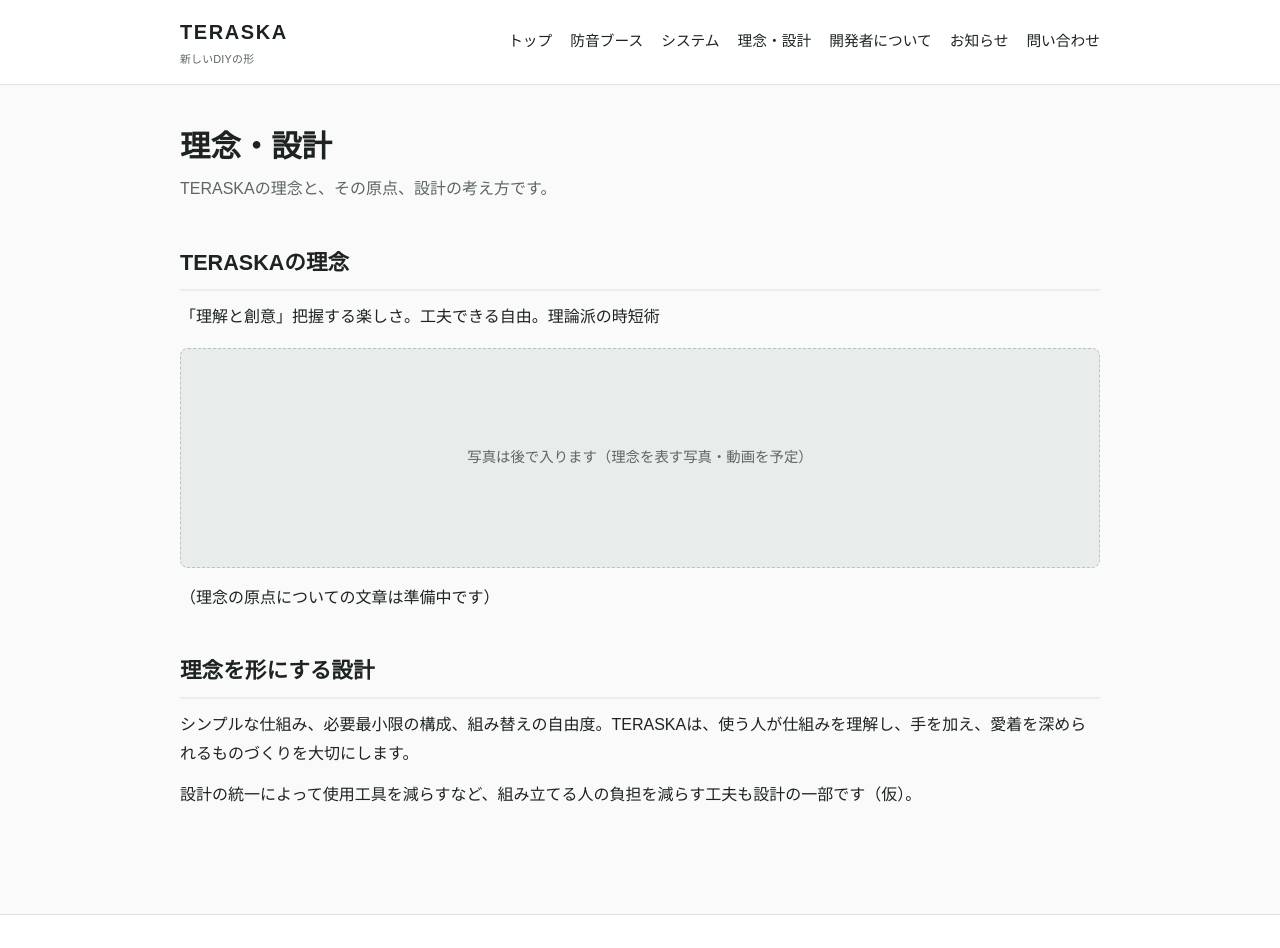
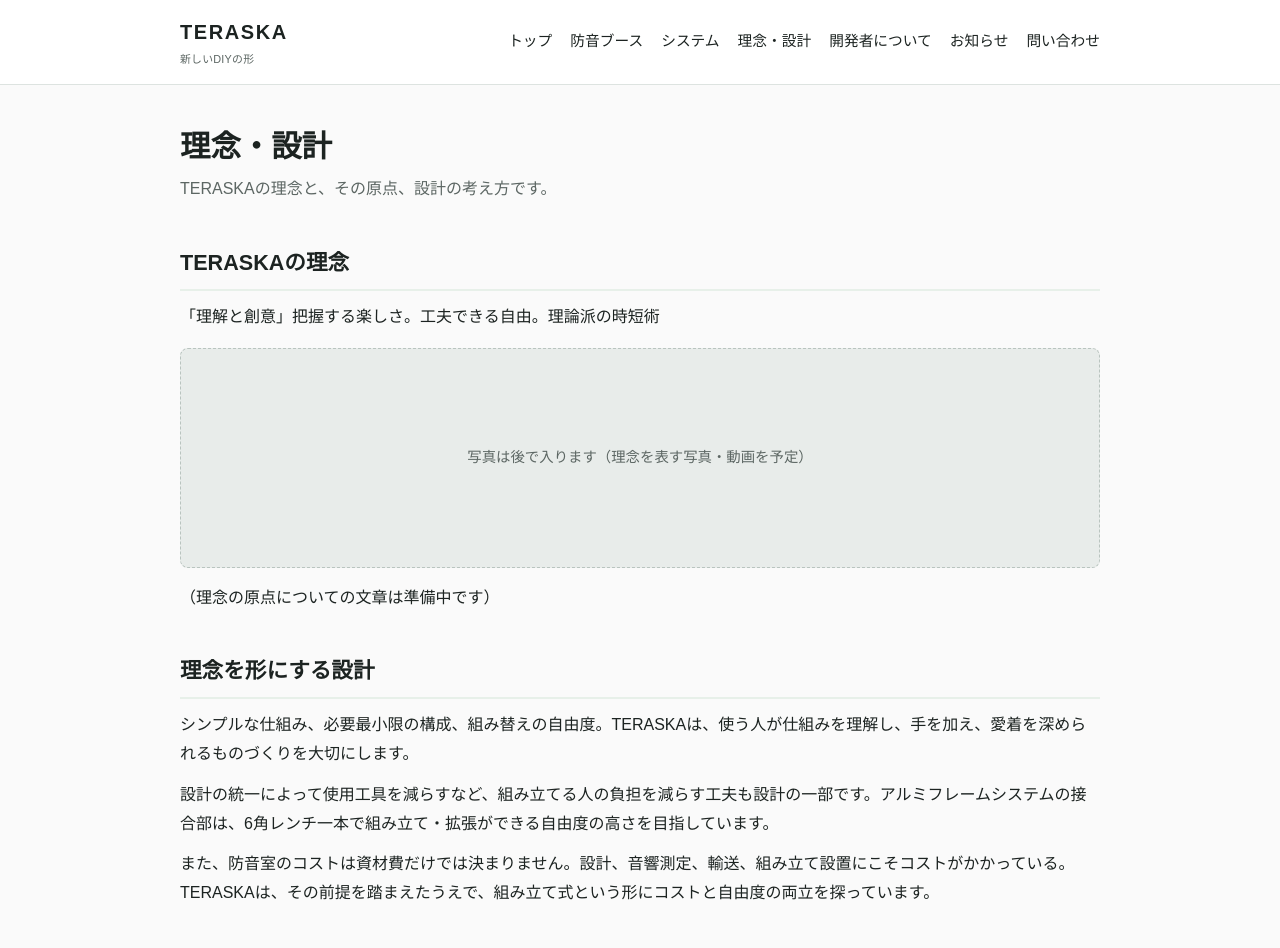
Before and after one commit to komei13/teraska, a Next.js app: page /philosophy in a window 1280 px wide. Shown: the top 948 px of the page. Built offline with nearby package versions, Linux system fonts and the light colour scheme.

Commit message:
Update page.tsx

```diff
--- a/app/philosophy/page.tsx
+++ b/app/philosophy/page.tsx
@@ -29,7 +29,10 @@ export default function PhilosophyPage() {
           シンプルな仕組み、必要最小限の構成、組み替えの自由度。TERASKAは、使う人が仕組みを理解し、手を加え、愛着を深められるものづくりを大切にします。
         </p>
         <p>
-          設計の統一によって使用工具を減らすなど、組み立てる人の負担を減らす工夫も設計の一部です（仮）。
+          設計の統一によって使用工具を減らすなど、組み立てる人の負担を減らす工夫も設計の一部です。アルミフレームシステムの接合部は、6角レンチ一本で組み立て・拡張ができる自由度の高さを目指しています。
+        </p>
+        <p>
+          また、防音室のコストは資材費だけでは決まりません。設計、音響測定、輸送、組み立て設置にこそコストがかかっている。TERASKAは、その前提を踏まえたうえで、組み立て式という形にコストと自由度の両立を探っています。
         </p>
       </section>
     </div>
```
